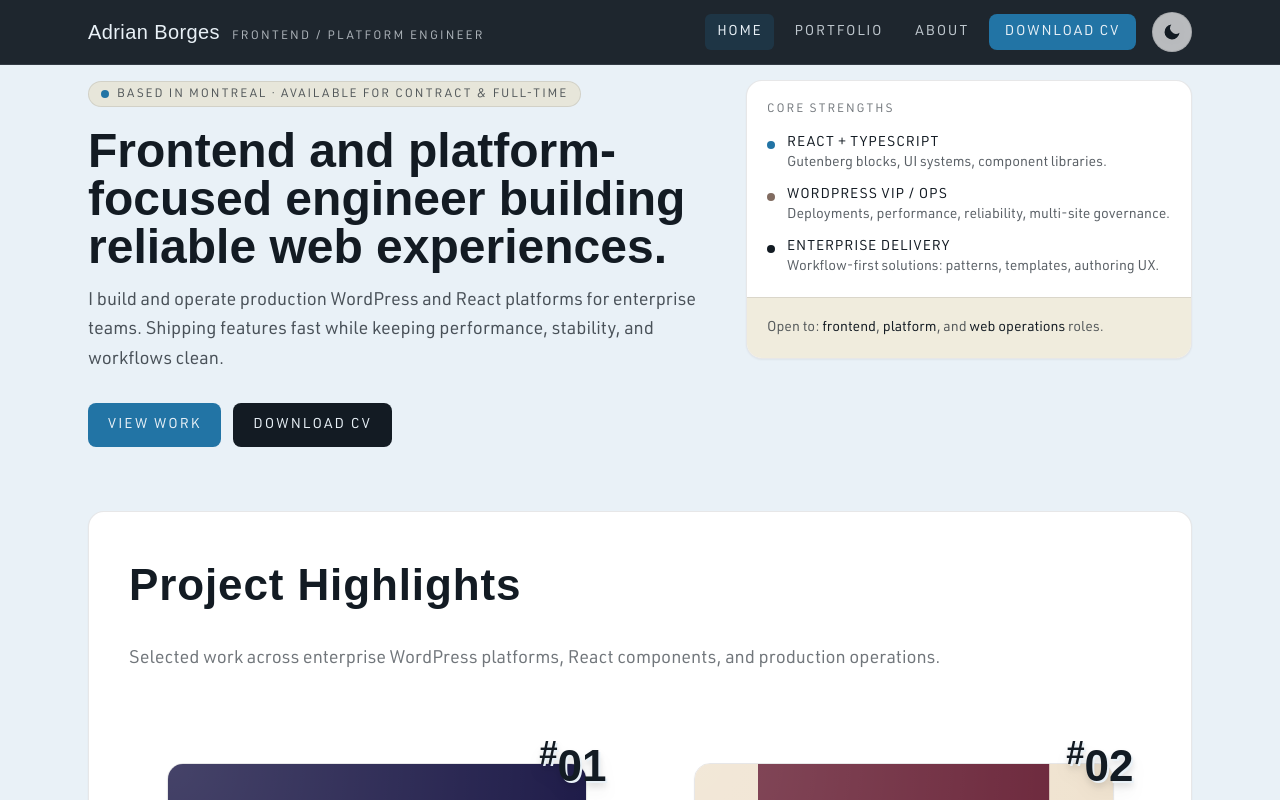
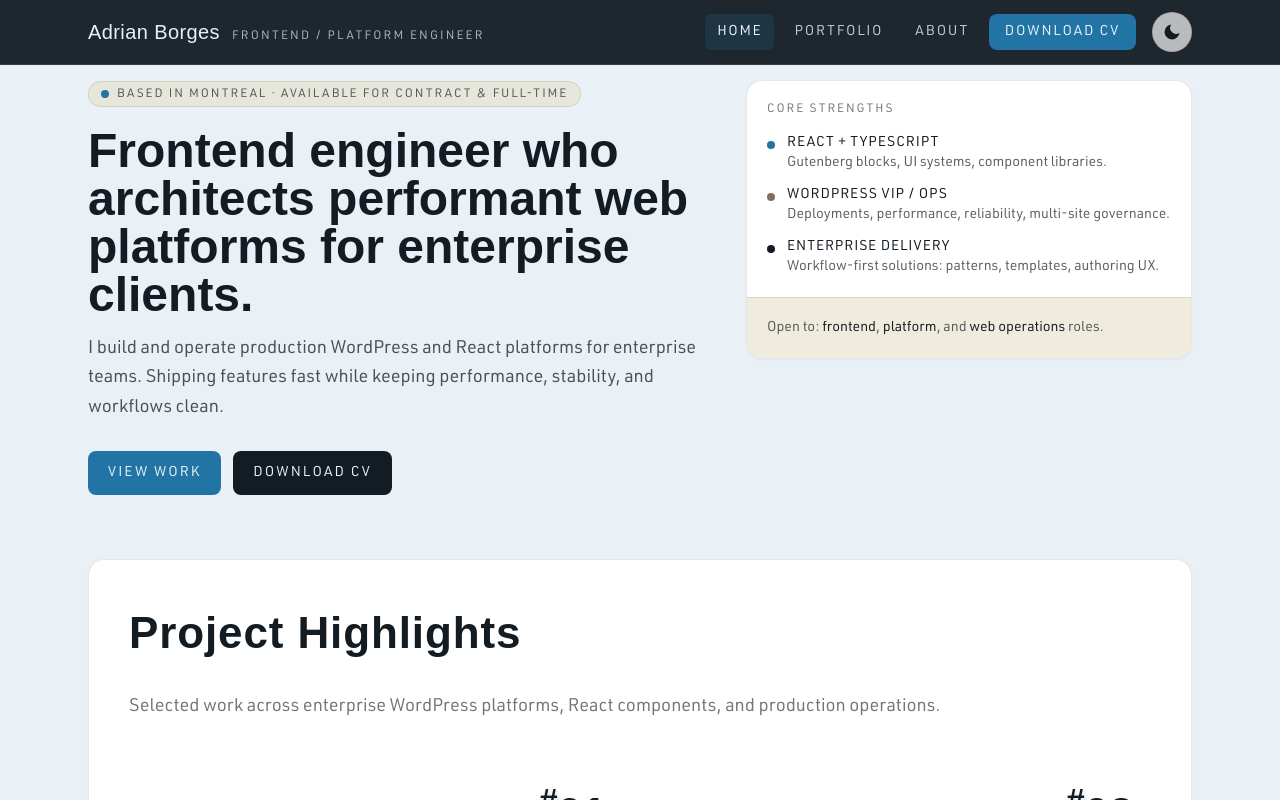
Before and after one commit to AdrianKitsu/my-portfolio, a React (Create React App) app: page / in a window 1280 px wide. Shown: the top 800 px of the page. Built offline with nearby package versions, Linux system fonts and the light colour scheme; a web font is replaced by a local one.

Commit message:
minor changes

```diff
--- a/src/components/Hero.tsx
+++ b/src/components/Hero.tsx
@@ -17,8 +17,8 @@ const Hero = () => {
           </div>
 
           <h1 className="mt-5 font-caslon text-4xl sm:text-5xl leading-tight text-ink dark:text-surface">
-            Frontend and platform-focused engineer building reliable web
-            experiences.
+            Frontend engineer who architects performant web platforms for
+            enterprise clients.
           </h1>
 
           <p className="mt-4 font-urw text-lg text-ink/75 dark:text-surface/75 leading-relaxed max-w-2xl">
```
Also changed, not shown: 1 other file (tests, documents, lock files or other folders).
